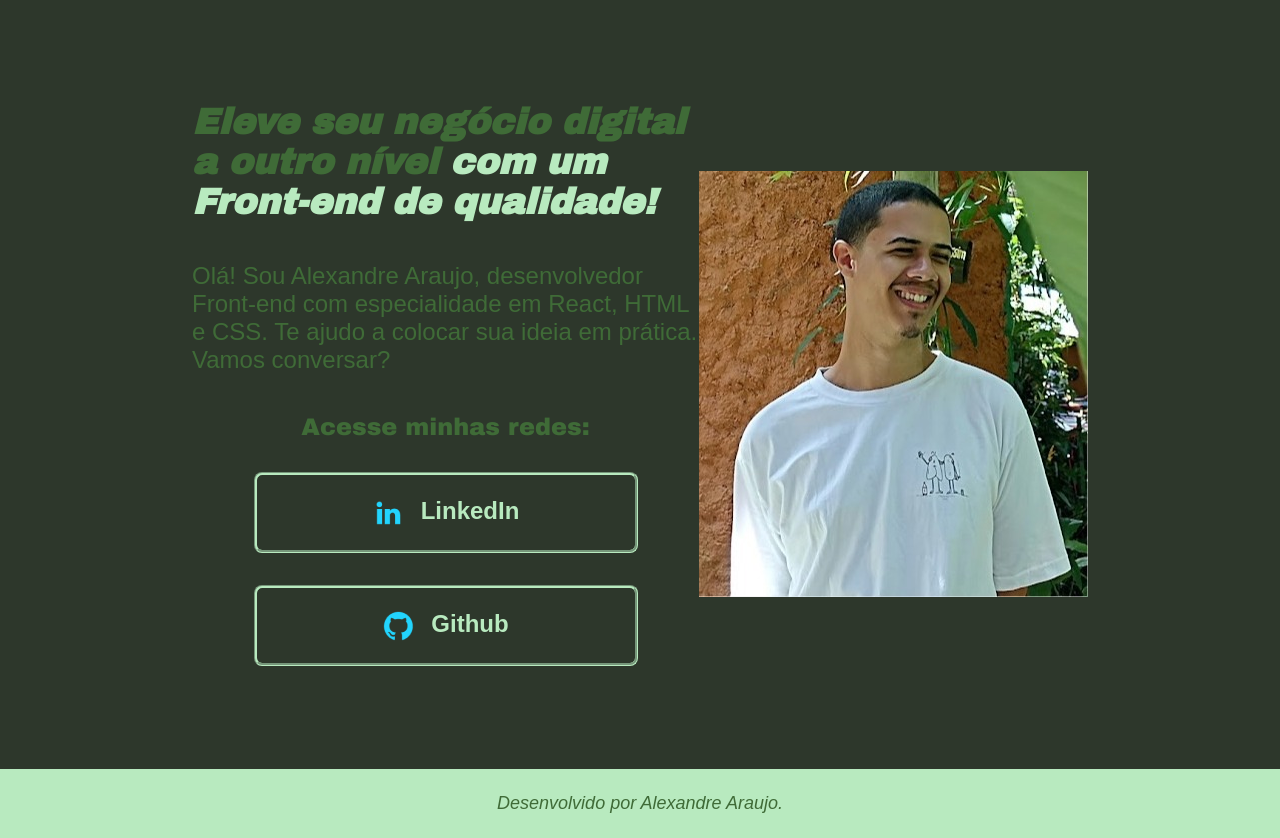
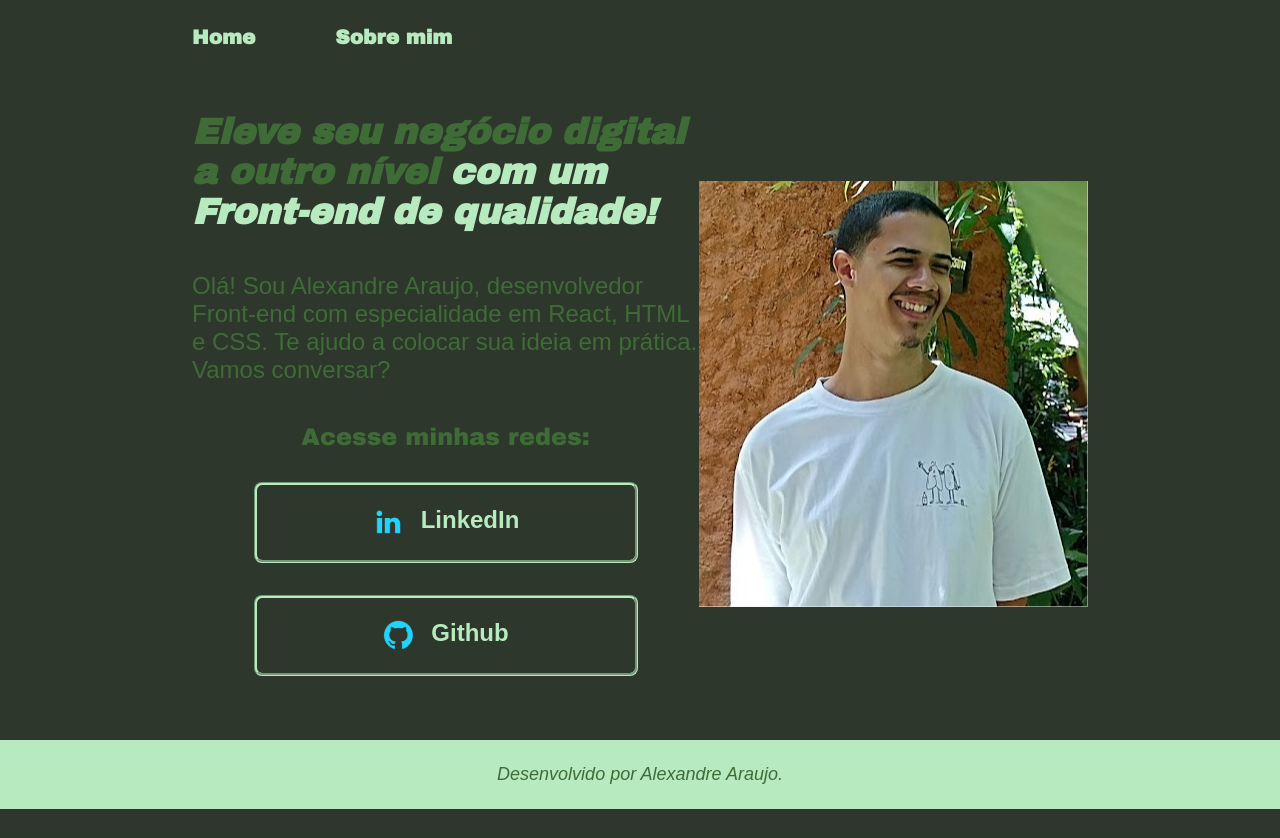
Before and after one commit to Xande-dev333/link-para-portfolio-ale, a plain HTML site: page index.HTML in a window 1280 px wide. After the commit the page ends 809 px from the top, so only its background shows below. Drawn offline with Linux system fonts and the light colour scheme; a web font is replaced by a local one.

Commit message:
Quarto Commit: criação da nevagação entre paginas, e inicio da construção da pagina sobre mim, também criei uma pagina só para o arquivo css

```diff
--- a/index.HTML
+++ b/index.HTML
@@ -4,10 +4,15 @@
     <meta charset="UTF-8">
     <meta name="viewport" content="width=device-width, initial-scale=1.0">
     <title>Portfolio</title>
-    <link rel = "stylesheet" href="style.css">
+    <link rel = "stylesheet" href="./styles/style.css">
 </head>
 <body>
-    <header></header>
+    <header class="cabecalho">
+        <nav class="cabecalho__menu">
+            <a class = "cabecalho__menu__link" href="index.html">Home</a>
+            <a class = "cabecalho__menu__link" href="about.html">Sobre mim</a>
+        </nav>
+    </header>
     <main class="apresentacao">
         <section class="apresentacao__conteudo">
             <h1 class="apresentacao__conteudo__titulo">Eleve seu negócio digital a outro nível <strong class =  "destaque-titulo"> com um Front-end de qualidade!</strong></h1>
--- a/style.css
+++ b/styles/style.css
@@ -24,12 +24,25 @@ p {
     font-style: italic;
     font-weight: 200;
 }
-.destaque-titulo {
+
+.cabecalho {
+    padding: 2% 0 0 15%;
+}
+
+.cabecalho__menu {
+    display: flex;
+    gap: 80px;
+}
+.cabecalho__menu__link {
+    font-family: "Archivo Black", sans-serif;
+    font-size: 20px;
+    font-weight: 600;
     color: #B8EABF;
+    text-decoration: none;
 }
 
 .apresentacao {
-    padding: 8% 15%;
+    padding: 5% 15%;
     display: flex;
     align-items:center;
     justify-content: space-between;
@@ -45,6 +58,10 @@ p {
 .apresentacao__conteudo__titulo {
     font-size: 36px;
     font-family: "Archivo Black", sans-serif;
+}
+
+.destaque-titulo {
+    color: #B8EABF;
 }
 
 .apresentacao__conteudo__texto {
```
Also changed, not shown: about.html (added, +23 -0 lines).
